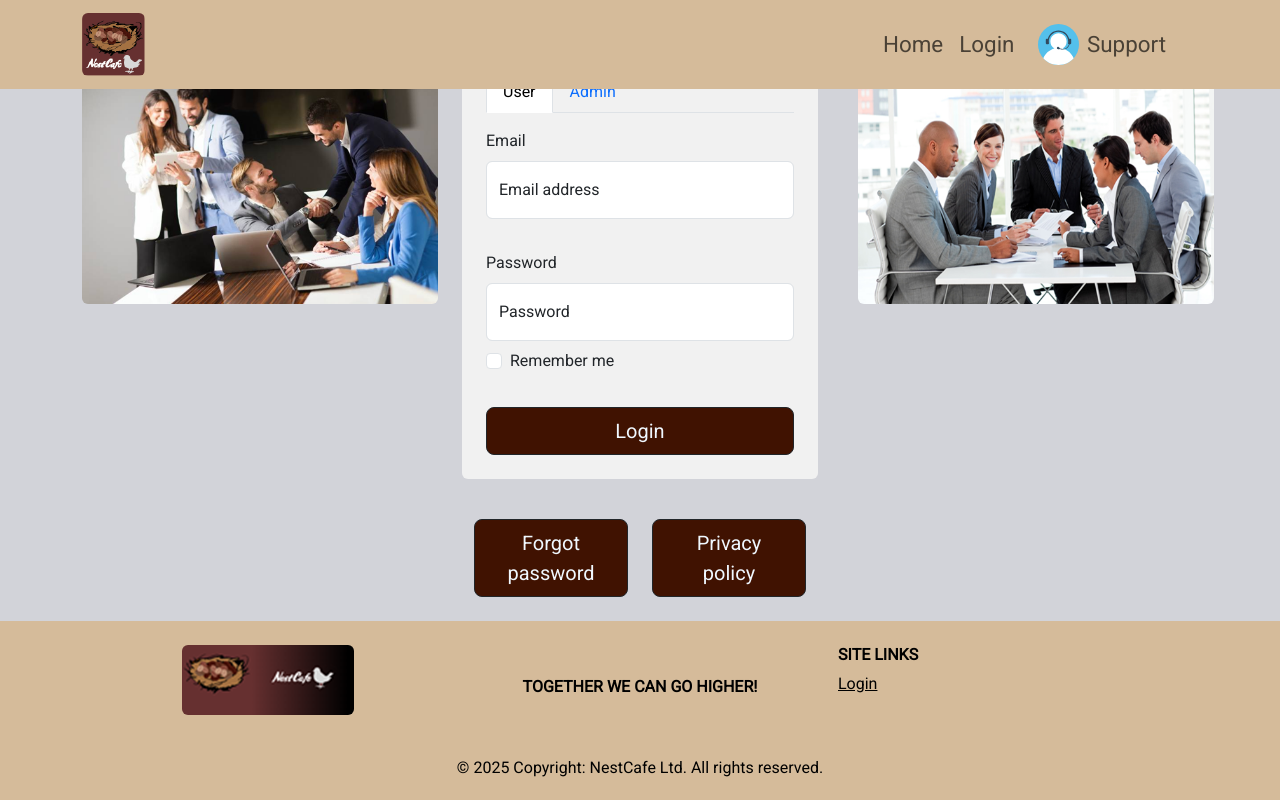
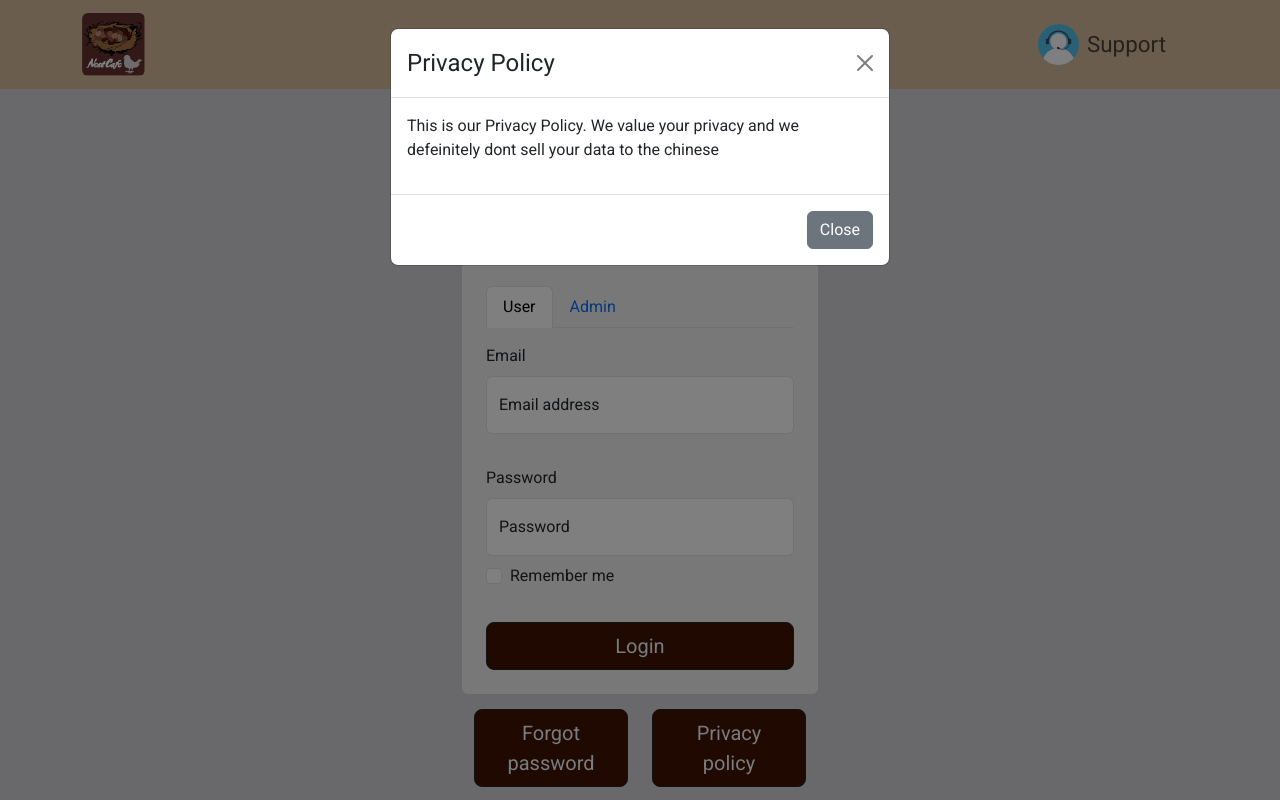
Before and after one commit to 22001064/AgileTeamDev, a React (Create React App) app in the folder Frontend/nestcafe/: page / in a window 1280 px wide. Both pictures are taken after a click on the button "Privacy policy". Built offline with nearby package versions, Linux system fonts and the light colour scheme; a web font is replaced by a local one.

Commit message:
removed images made pop ups for the support and privacy policy buttons and made the page not scrollable

```diff
--- a/Frontend/nestcafe/src/App.css
+++ b/Frontend/nestcafe/src/App.css
@@ -1,4 +1,4 @@
-/* ========================================= General/Unknown =========================================*/
+/* ========================================= Login =========================================*/
 
 * {
   box-sizing: border-box;
@@ -12,6 +12,11 @@
   position: fixed;
   overflow: auto;
   background-color: #D2D3D9;
+}
+
+#loginlogo{
+  margin-bottom: -10px;
+  margin-top: -20px;
 }
 
 #team {
@@ -39,7 +44,7 @@
   width: 100%;
 }
 .buttons-area {
-  margin-top: 3vh;
+  margin-top: -25px;
   margin-bottom: 3vh;
   width: auto;
   display: flex;
--- a/Frontend/nestcafe/src/components/button.js
+++ b/Frontend/nestcafe/src/components/button.js
@@ -1,16 +1,39 @@
-import React from 'react'
-import { useState } from 'react';
+// components/button.js
+
+import React from 'react';
 import Button from 'react-bootstrap/Button';
 
-const Buttonbrn = ({title, link}) => {
-    return (
-            <div className='brownbtn'>
-                <Button variant='outline-dark'
-                size='lg' href={link}
-                type="submit"
-                id='loginbtn'>{title}
-                </Button>
-            </div>
-    );
-}
-export default Buttonbrn
+const Buttonbrn = ({ title, onClick }) => {
+  return (
+    <div className='brownbtn'>
+      <Button
+        variant='outline-dark'
+        size='lg'
+        type="button"
+        id='loginbtn'
+        onClick={onClick}
+      >
+        {title}
+      </Button>
+    </div>
+  );
+};
+
+export default Buttonbrn;
+
+
+// changed component from:
+
+// const Buttonbrn = ({title, link, onClick}) => {
+//     return (
+//             <div className='brownbtn'>
+//                 <Button variant='outline-dark'
+//                 size='lg' href={link}
+//                 type="button"
+//                 id='loginbtn'>{title}
+//                 onClick={onClick}
+//                 </Button>
+//             </div>
+//     );
+// }
+// export default Buttonbrn
--- a/Frontend/nestcafe/src/components/navigationBar.js
+++ b/Frontend/nestcafe/src/components/navigationBar.js
@@ -1,25 +1,68 @@
-import React from 'react';
+import React, { useState } from 'react';
 import Container from 'react-bootstrap/Container';
 import Nav from 'react-bootstrap/Nav';
 import Navbar from 'react-bootstrap/Navbar';
-
+import Modal from 'react-bootstrap/Modal';
+import Button from 'react-bootstrap/Button';
 
 const NavigationBar = () => {
+  // State to control the Support modal
+  const [showSupportModal, setShowSupportModal] = useState(false);
+
+  // Handlers to open/close the modal
+  const handleSupportShow = () => setShowSupportModal(true);
+  const handleSupportClose = () => setShowSupportModal(false);
+
   return (
+    <>
       <Navbar expand="lg" sticky="top" className='nav-area'>
         <Container>
-                <Navbar.Brand href="/"><img src="../images/logo.png" className='rounded' alt="Company logo" id="logo"/></Navbar.Brand>
+          <Navbar.Brand href="/">
+            <img
+              src="../images/logo.png"
+              className='rounded'
+              alt="Company logo"
+              id="logo"
+            />
+          </Navbar.Brand>
+
           <Navbar.Toggle aria-controls="basic-navbar-nav" />
           <Navbar.Collapse id="basic-navbar-nav">
             <Nav className="me-auto justify-content-end flex-grow-1 pe-4" id='links'>
-                            <Nav.Link className='link' href="/">Home</Nav.Link>
-                            <Nav.Link className='link' href="/nestcafe/login">Login</Nav.Link>
-                            <img src="/images/customer-service-support.svg" alt="Support icon"  id='supportlogo'/>
-                            <Nav.Link className='link' href="#">Support</Nav.Link>
+
+              <img
+                src="/images/customer-service-support.svg"
+                alt="Support icon"
+                id='supportlogo'
+              />
+              {/* Use onClick to open the modal */}
+              <Nav.Link className='link' onClick={handleSupportShow}>
+                Support
+              </Nav.Link>
             </Nav>
           </Navbar.Collapse>
         </Container>
       </Navbar>
+
+      {/* Support Modal */}
+      <Modal show={showSupportModal} onHide={handleSupportClose}>
+        <Modal.Header closeButton>
+          <Modal.Title>Support</Modal.Title>
+        </Modal.Header>
+        <Modal.Body>
+          <p>
+            For assistance, please contact us at:
+            <strong> support@fakeemail.com</strong>
+          </p>
+        </Modal.Body>
+        <Modal.Footer>
+          <Button variant="secondary" onClick={handleSupportClose}>
+            Close
+          </Button>
+        </Modal.Footer>
+      </Modal>
+    </>
   );
-}
+};
+
 export default NavigationBar;
--- a/Frontend/nestcafe/src/pages/login.js
+++ b/Frontend/nestcafe/src/pages/login.js
@@ -1,4 +1,4 @@
-import React from 'react';
+import React, { useState } from 'react';
 import Header from '../components/header';
 import UserForm from '../components/form';
 import Buttonbrn from '../components/button';
@@ -6,41 +6,72 @@ import Container from 'react-bootstrap/Container';
 import Row from 'react-bootstrap/Row';
 import Col from 'react-bootstrap/Col';
 
+// Import Modal and Button for the popup
+import Modal from 'react-bootstrap/Modal';
+import Button from 'react-bootstrap/Button';
+
 const Login = () => {
+  // State to show/hide the modal
+  const [showModal, setShowModal] = useState(false);
+
+  // Handlers to open and close the modal
+  const handleShow = () => setShowModal(true);
+  const handleClose = () => setShowModal(false);
+
   return (
     <>
-        <Header title={"Login"} curPage={"Login"}/>
+      <Header title="Login" curPage="Login" />
       <Container className='login-container'>
         <Row>
-            <Col lg={4}>
-              <div className='image1'>
-                <img src="/images/lamp.png" className='rounded' alt="team work" id='teamwork'/>
+          <Col lg={4}></Col>
+          <Col className='login-form' lg={4}>
+            <div className='image' id="loginlogo">
+              <img
+                src="/images/nestcafelogolong.png?raw=true"
+                alt="Company logo"
+                className='rounded'
+                id='loginlogo'
+              />
             </div>
-            </Col>
-            <Col className='login-form' lg={4}>
-              <div className='image'>
-                <img src="/images/nestcafelogolong.png?raw=true" alt="Company logo" className='rounded' id='loginlogo'/>
-              </div>
-              <UserForm/>
+
+            <UserForm />
+
             <div className='buttons-area'>
               <div className='row' id='btn-row2'>
                 <div className='left col-lg-6'>
-                    <Buttonbrn title={"Forgot password"}/>
+                  <Buttonbrn title="Forgot password" />
                 </div>
                 <div className='right col-lg-6'>
-                    <Buttonbrn title={"Privacy policy"}/>
+                  {/* Use handleShow to open the modal when clicked */}
+                  <Buttonbrn title="Privacy policy" onClick={handleShow} />
                 </div>
               </div>
             </div>
           </Col>
-            <Col lg={4}>
-              <div className='image2 '>
-                <img src="/images/teammanagement.png" className='rounded' alt="team work" id='teamwork'/>
-              </div>
-            </Col>
+          <Col lg={4}></Col>
         </Row>
       </Container>
+
+      {/* The Modal */}
+      <Modal show={showModal} onHide={handleClose}>
+        <Modal.Header closeButton>
+          <Modal.Title>Privacy Policy</Modal.Title>
+        </Modal.Header>
+        <Modal.Body>
+          <p>
+            {/* Place your privacy policy text here */}
+            This is our Privacy Policy. We value your privacy and we defeinitely dont sell your data to the chinese
+          </p>
+        </Modal.Body>
+        <Modal.Footer>
+          {/* Close button for the modal */}
+          <Button variant="secondary" onClick={handleClose}>
+            Close
+          </Button>
+        </Modal.Footer>
+      </Modal>
     </>
   );
-}
-export default Login
+};
+
+export default Login;
```
Lines whose indentation alone changed are shown as unchanged.
